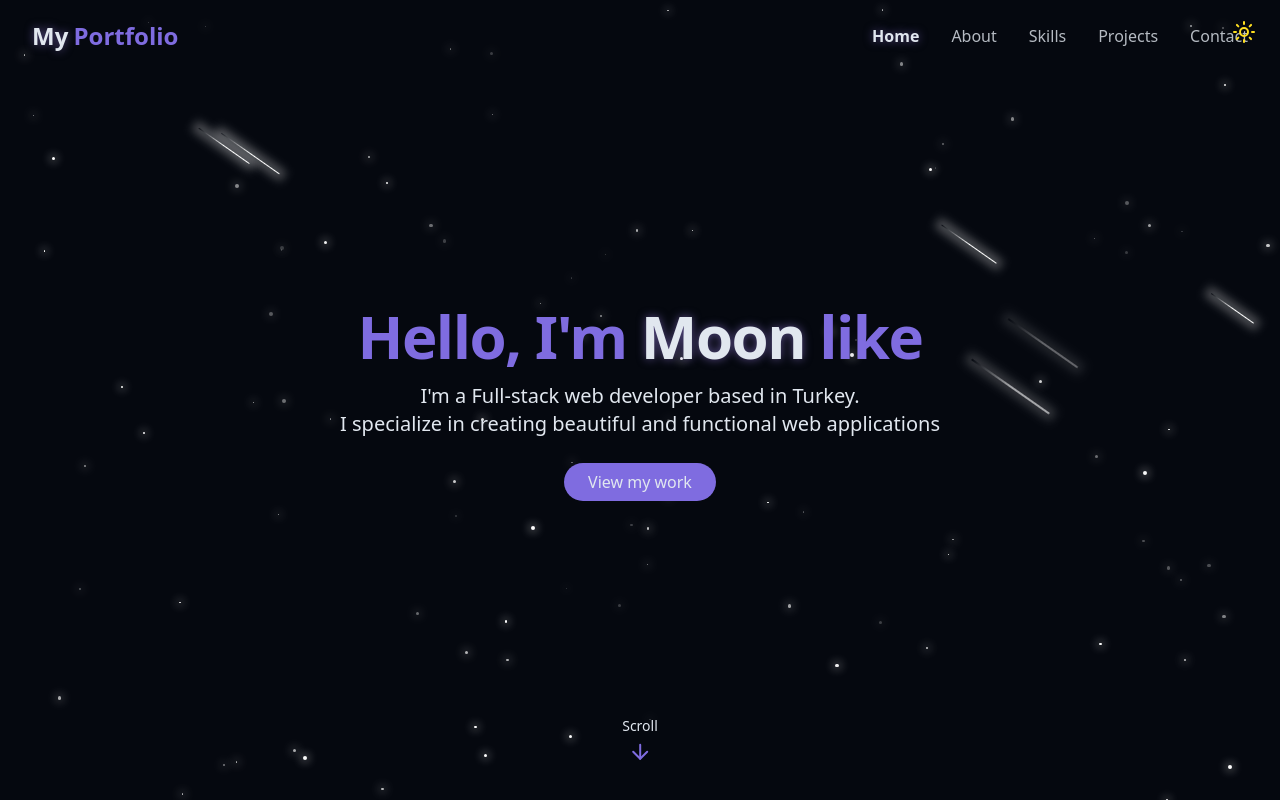
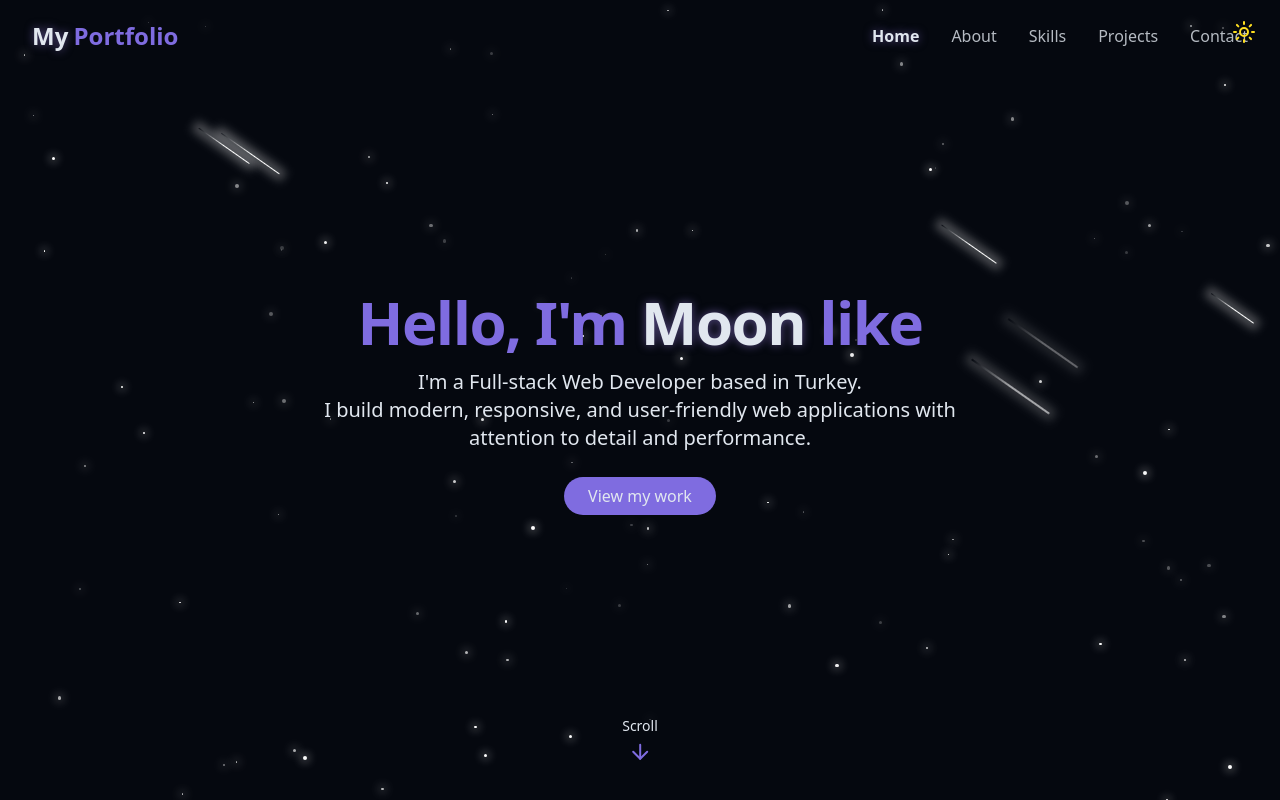
Before and after one commit to mahzzaa/react-portfolio, a React (Vite) app: page / in a window 1280 px wide. Shown: the top 800 px of the page. Built offline with nearby package versions, Linux system fonts and the light colour scheme.

Commit message:
hero text

```diff
--- a/src/components/HeroSection.jsx
+++ b/src/components/HeroSection.jsx
@@ -20,10 +20,10 @@ export const HeroSection = () => {
             </span>
           </h1>
           <p className="max-w-2xl mx-auto mt-4 text-lg transition-opacity duration-1000 opacity-0 md:text-xl text-muted-foreground animate-fade-in-delay-4">
-            I'm a <span className="text-accent">Full-stack web developer</span>{" "}
+            I'm a <span className="text-accent">Full-stack Web Developer</span>{" "}
             based in <span className="text-accent">Turkey</span>.
-            <br />I specialize in creating beautiful and functional web
-            applications
+            <br />I build modern, responsive, and user-friendly web applications
+            with attention to detail and performance.
           </p>
 
           <div className="pt-8 opacity-0 animate-fade-in-delay-4">
```
